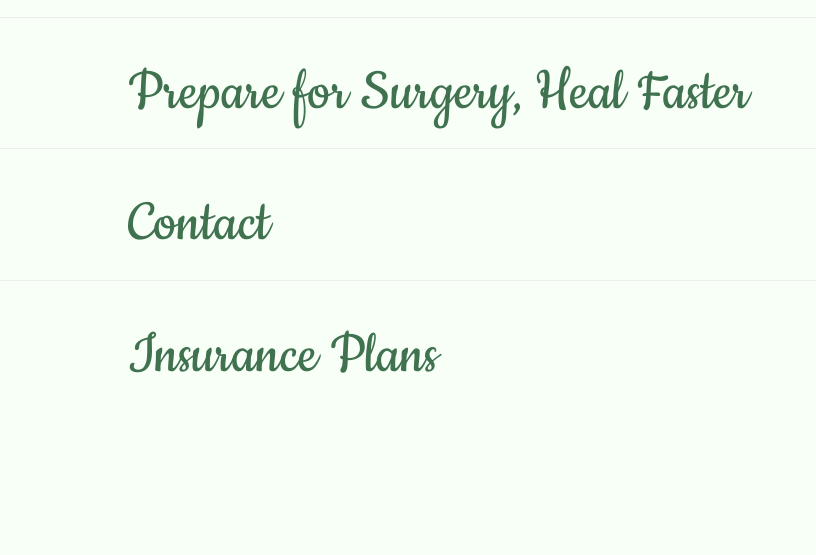
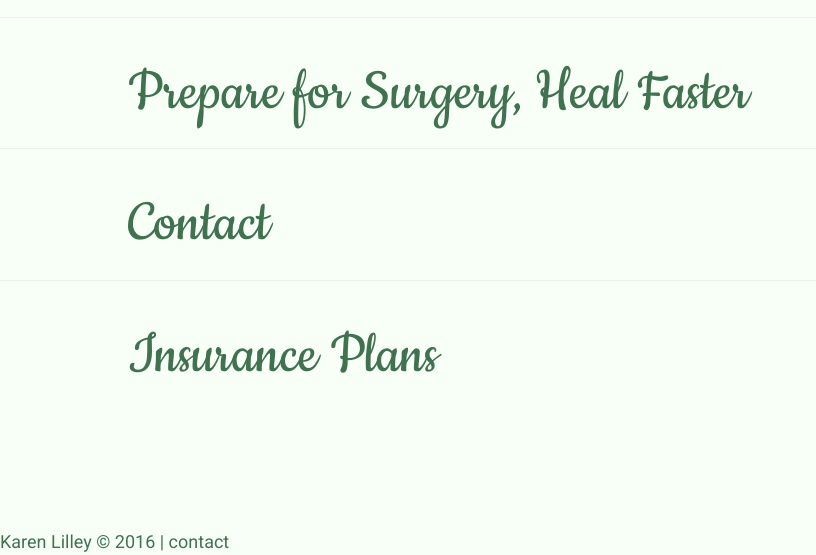
Before and after one commit to karenlilley/karenlilley.github.io, a plain HTML site: page index.html in a window 1280 px wide. Shown: the part 757-1312 px from the top of the page, without its empty margins (0-816 px from the left). Before the commit the page ends 1286 px from the top, so only its background shows below. Drawn offline with nearby package versions, Linux system fonts and the light colour scheme; no server answers.

Commit message:
Update index.html

```diff
--- a/index.html
+++ b/index.html
@@ -106,6 +106,8 @@
     			}
     		});
     	</script>
-
+    <footer>
+        Karen Lilley &copy; 2016 | <a href="mailto:klilley72@gmail.com">contact</a>
+    </footer>
   </body>
 </html>
```
